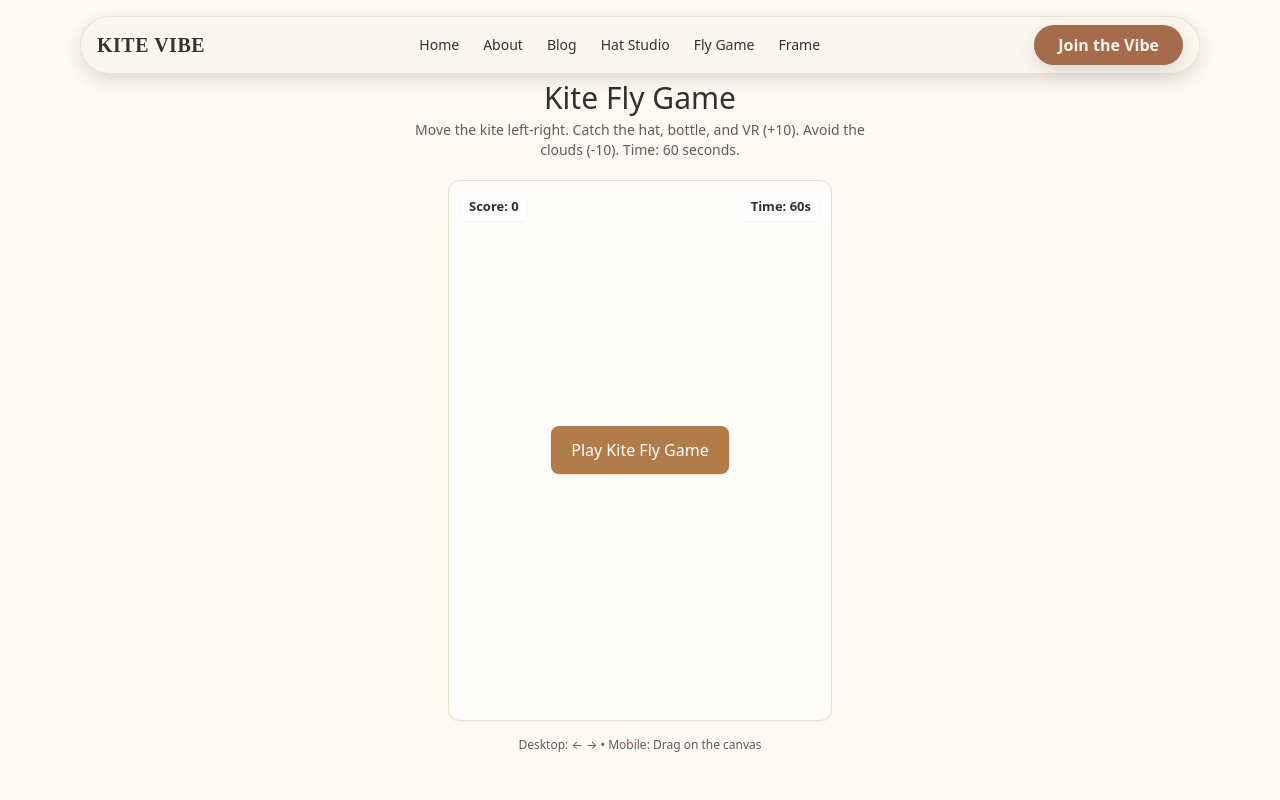
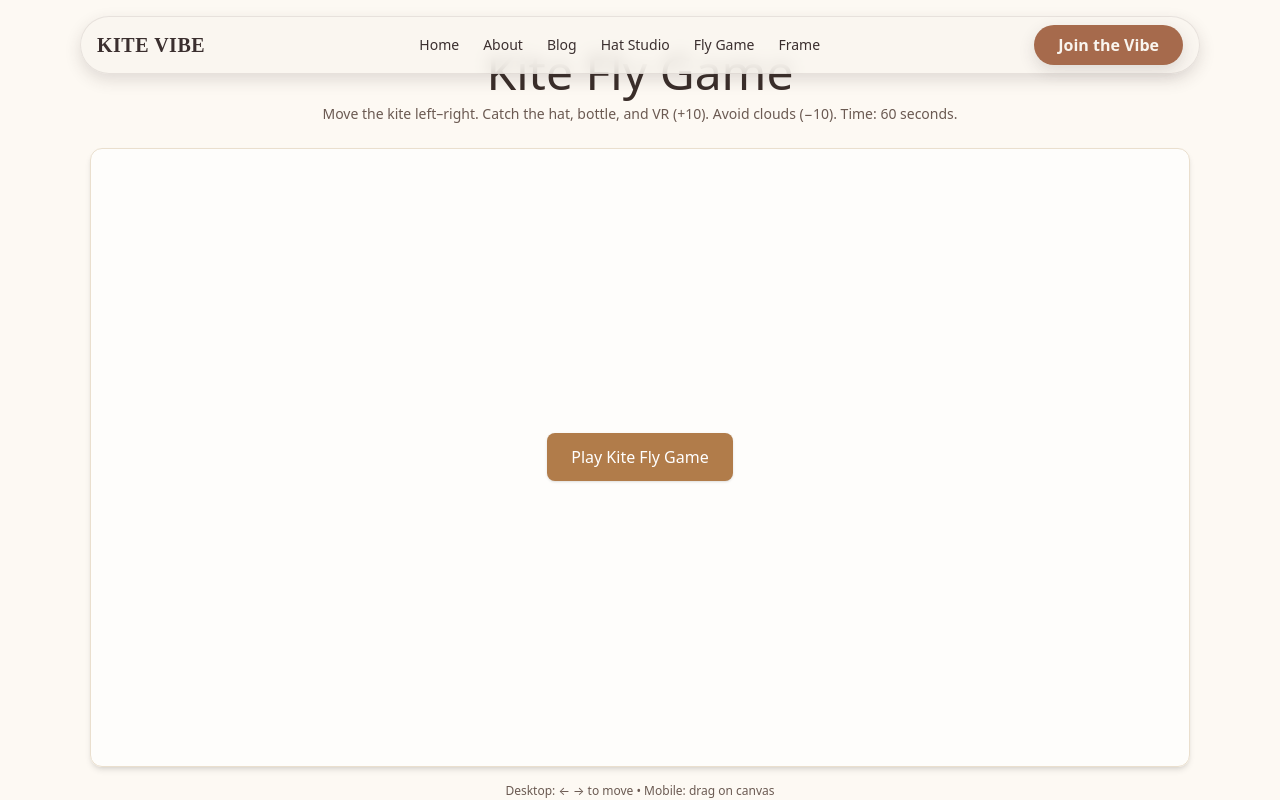
Before and after one commit to apdsdotcom-gif/kitevibe, a Next.js app: page /fly-game in a window 1280 px wide. Shown: the top 800 px of the page. Built offline with nearby package versions, Linux system fonts and the light colour scheme.

Commit message:
Update page.tsx

```diff
--- a/app/fly-game/page.tsx
+++ b/app/fly-game/page.tsx
@@ -18,11 +18,12 @@ type SpawnedItem = {
 };
 
 const GAME_SECONDS = 60;
-const BASE_WIDTH = 420;
-const BASE_HEIGHT = 600; // lebih pendek biar nyaman di HP
+const BASE_WIDTH = 960; // wider layout
+const BASE_HEIGHT = 540; // 16:9 aspect ratio
 
 export default function KiteFlyGamePage() {
   const canvasRef = useRef<HTMLCanvasElement | null>(null);
+
   const kiteImgRef = useRef<HTMLImageElement | null>(null);
   const hatImgRef = useRef<HTMLImageElement | null>(null);
   const bottleImgRef = useRef<HTMLImageElement | null>(null);
@@ -49,6 +50,7 @@ export default function KiteFlyGamePage() {
   const rafRef = useRef<number | null>(null);
   const lastTsRef = useRef<number | null>(null);
   const countdownRef = useRef<number | null>(null);
+
   const dprRef = useRef(1);
   const draggingRef = useRef(false);
 
@@ -58,12 +60,16 @@ export default function KiteFlyGamePage() {
     new Promise<void>((resolve) => {
       const kite = new Image();
       kite.src = "/images/kite.png";
+
       const hat = new Image();
       hat.src = "/images/hat.png";
+
       const bottle = new Image();
       bottle.src = "/images/bottle.png";
+
       const vr = new Image();
       vr.src = "/images/vr.png";
+
       let loaded = 0;
       const onLoad = () => {
         loaded += 1;
@@ -75,6 +81,7 @@ export default function KiteFlyGamePage() {
           resolve();
         }
       };
+
       kite.onload = onLoad;
       hat.onload = onLoad;
       bottle.onload = onLoad;
@@ -84,10 +91,12 @@ export default function KiteFlyGamePage() {
   const fitCanvasToParent = () => {
     const canvas = canvasRef.current;
     if (!canvas) return;
+
     const parent = canvas.parentElement!;
     const parentW = parent.clientWidth;
-    const targetW = Math.min(parentW, 520);
+    const targetW = Math.min(parentW, 1100);
     const targetH = (targetW / BASE_WIDTH) * BASE_HEIGHT;
+
     const dpr = window.devicePixelRatio || 1;
     dprRef.current = dpr;
     canvas.style.width = `${targetW}px`;
@@ -102,20 +111,20 @@ export default function KiteFlyGamePage() {
     g.addColorStop(1, "#F5E2CC");
     ctx.fillStyle = g;
     ctx.fillRect(0, 0, w, h);
+
     ctx.beginPath();
     ctx.arc(w * 0.15, h * 0.18, 80, 0, Math.PI * 2);
     ctx.fillStyle = "rgba(255, 220, 170, 0.35)";
     ctx.fill();
   };
 
-  // 🩶 Awan putih semi abu
   const drawCloud = (ctx: CanvasRenderingContext2D, x: number, y: number, scale = 1) => {
     ctx.save();
     ctx.translate(x, y);
     ctx.scale(scale, scale);
     ctx.fillStyle = "rgba(255,255,255,0.9)";
-    ctx.strokeStyle = "rgba(180,180,180,0.4)";
-    ctx.lineWidth = 1;
+    ctx.strokeStyle = "#d6d3d1";
+    ctx.lineWidth = 1.5;
     const blob = (bx: number, by: number, r: number) => {
       ctx.beginPath();
       ctx.arc(bx, by, r, 0, Math.PI * 2);
@@ -132,31 +141,35 @@ export default function KiteFlyGamePage() {
     ctx.restore();
   };
 
-  const rectsOverlap = (a: any, b: any) =>
+  const rectsOverlap = (a: { x: number; y: number; w: number; h: number }, b: { x: number; y: number; w: number; h: number }) =>
     !(a.x + a.w < b.x || a.x > b.x + b.w || a.y + a.h < b.y || a.y > b.y + b.h);
 
   const spawnGood = () => {
     const types: GoodType[] = ["hat", "bottle", "vr"];
     const goodType = types[Math.floor(Math.random() * types.length)];
-    const w = 44, h = 44;
+    const w = 44;
+    const h = 44;
     itemsRef.current.push({
       kind: "good",
       goodType,
       x: Math.random() * (BASE_WIDTH - w),
       y: -h - 10,
-      w, h,
+      w,
+      h,
       vy: 90 + Math.random() * 70,
       swingPhase: Math.random() * Math.PI * 2,
     });
   };
 
   const spawnCloud = () => {
-    const w = 64, h = 40;
+    const w = 64;
+    const h = 40;
     itemsRef.current.push({
       kind: "cloud",
       x: Math.random() * (BASE_WIDTH - w),
       y: -h - 10,
-      w, h,
+      w,
+      h,
       vy: 60 + Math.random() * 40,
       swingPhase: Math.random() * Math.PI * 2,
     });
@@ -186,24 +199,30 @@ export default function KiteFlyGamePage() {
     if (!canvas) return;
     const ctx = canvas.getContext("2d");
     if (!ctx) return;
+
     const dpr = dprRef.current;
     const w = (canvas.width / dpr) | 0;
     const h = (canvas.height / dpr) | 0;
+
     const last = lastTsRef.current ?? ts;
     const dt = Math.min(0.034, (ts - last) / 1000);
     lastTsRef.current = ts;
+
     ctx.save();
     ctx.scale(dpr, dpr);
     drawBackground(ctx, w, h);
+
     const t = ts / 1000;
     for (let i = 0; i < 3; i++) {
-      const cx = ((t * 12 + i * 140) % (w + 160)) - 80;
+      const cx = ((t * 12 + i * 200) % (w + 160)) - 80;
       const cy = 60 + i * 50;
       drawCloud(ctx, cx, cy, 1 + i * 0.08);
     }
-    const speed = 200;
+
+    const speed = 250;
     kiteVX.current = (movingRight.current ? speed : 0) - (movingLeft.current ? speed : 0);
     kiteX.current = clamp(kiteX.current + kiteVX.current * dt, 8, BASE_WIDTH - kiteW.current - 8);
+
     lastSpawnGood.current += dt;
     lastSpawnCloud.current += dt;
     if (lastSpawnGood.current > 0.7) {
@@ -214,17 +233,26 @@ export default function KiteFlyGamePage() {
       lastSpawnCloud.current = 0;
       spawnCloud();
     }
+
     const items = itemsRef.current;
     for (let i = items.length - 1; i >= 0; i--) {
       const it = items[i];
       const sway = Math.sin((it.swingPhase ?? 0) + t * 2) * (it.kind === "good" ? 10 : 6);
       it.y += it.vy * dt;
       it.x = clamp(it.x + sway * dt, 0, BASE_WIDTH - it.w);
+
       if (it.kind === "good") {
         const img =
-          it.goodType === "hat" ? hatImgRef.current : it.goodType === "bottle" ? bottleImgRef.current : vrImgRef.current;
+          it.goodType === "hat"
+            ? hatImgRef.current
+            : it.goodType === "bottle"
+            ? bottleImgRef.current
+            : vrImgRef.current;
         if (img) ctx.drawImage(img, it.x, it.y, it.w, it.h);
-      } else drawCloud(ctx, it.x, it.y, 0.9);
+      } else {
+        drawCloud(ctx, it.x, it.y, 0.9);
+      }
+
       const kiteRect = { x: kiteX.current, y: kiteY.current, w: kiteW.current, h: kiteH.current };
       const itemRect = { x: it.x, y: it.y, w: it.w, h: it.h };
       if (rectsOverlap(kiteRect, itemRect)) {
@@ -233,23 +261,30 @@ export default function KiteFlyGamePage() {
         items.splice(i, 1);
         continue;
       }
+
       if (it.y > BASE_HEIGHT + 60) items.splice(i, 1);
     }
+
     const kiteImg = kiteImgRef.current;
     if (kiteImg) ctx.drawImage(kiteImg, kiteX.current, kiteY.current, kiteW.current, kiteH.current);
+
     ctx.fillStyle = "#3a2e2a";
-    ctx.font = "600 16px Poppins";
+    ctx.font = "600 16px Poppins, system-ui, sans-serif";
     ctx.fillText(`Score: ${score}`, 16, 28);
     ctx.textAlign = "right";
     ctx.fillText(`Time: ${timeLeft}s`, w - 16, 28);
+    ctx.textAlign = "left";
+
     ctx.restore();
+
     if (running && !gameOver) rafRef.current = requestAnimationFrame(tick);
   };
 
   useEffect(() => {
     fitCanvasToParent();
-    window.addEventListener("resize", fitCanvasToParent);
-    return () => window.removeEventListener("resize", fitCanvasToParent);
+    const onResize = () => fitCanvasToParent();
+    window.addEventListener("resize", onResize);
+    return () => window.removeEventListener("resize", onResize);
   }, []);
 
   useEffect(() => {
@@ -258,6 +293,7 @@ export default function KiteFlyGamePage() {
 
   useEffect(() => {
     if (!running || gameOver) return;
+
     if (countdownRef.current) clearInterval(countdownRef.current);
     countdownRef.current = window.setInterval(() => {
       setTimeLeft((t) => {
@@ -265,14 +301,17 @@ export default function KiteFlyGamePage() {
           clearInterval(countdownRef.current!);
           setRunning(false);
           setGameOver(true);
-          setBadge(computeBadge(score));
+          const b = computeBadge(score);
+          setBadge(b);
           return 0;
         }
         return t - 1;
       });
     }, 1000) as unknown as number;
+
     lastTsRef.current = null;
     rafRef.current = requestAnimationFrame(tick);
+
     return () => {
       if (rafRef.current) cancelAnimationFrame(rafRef.current);
       if (countdownRef.current) clearInterval(countdownRef.current);
@@ -298,11 +337,11 @@ export default function KiteFlyGamePage() {
 
   const handlePointerDown = (e: React.PointerEvent<HTMLCanvasElement>) => {
     draggingRef.current = true;
-    e.currentTarget.setPointerCapture(e.pointerId);
+    (e.currentTarget as HTMLElement).setPointerCapture(e.pointerId);
   };
   const handlePointerUp = (e: React.PointerEvent<HTMLCanvasElement>) => {
     draggingRef.current = false;
-    e.currentTarget.releasePointerCapture(e.pointerId);
+    (e.currentTarget as HTMLElement).releasePointerCapture(e.pointerId);
   };
   const handlePointerMove = (e: React.PointerEvent<HTMLCanvasElement>) => {
     if (!draggingRef.current) return;
@@ -324,37 +363,27 @@ export default function KiteFlyGamePage() {
   const playAgain = () => startGame();
 
   return (
-    <main className="min-h-screen flex flex-col items-center justify-start px-4 pt-20 pb-8 bg-[#FDF9F3]">
-      <div className="mx-auto max-w-[480px] w-full">
-        <h1 className="text-center font-playfair text-3xl text-[#3a2e2a] mb-1">Kite Fly Game</h1>
-        <p className="text-center text-sm text-[#6b5a52] mb-5">
-          Move the kite left-right. Catch the hat, bottle, and VR (+10). Avoid the clouds (-10). Time: 60 seconds.
+    <main className="min-h-screen px-4 py-12 bg-[#FDF9F3] flex flex-col items-center">
+      <h1 className="font-playfair text-4xl md:text-5xl text-[#3a2e2a] mb-2">Kite Fly Game</h1>
+      <p className="text-sm text-[#6b5a52] mb-6 text-center">
+        Move the kite left–right. Catch the hat, bottle, and VR (+10). Avoid clouds (−10). Time: 60 seconds.
       </p>
 
-        <div className="relative rounded-xl shadow-sm border border-[#eadfce] bg-white/70 p-2 w-full max-w-sm mx-auto">
-          <div className="absolute top-3 left-3 text-[13px] font-semibold text-[#3a2e2a] bg-white/70 rounded px-2 py-1 shadow-sm">
-            Score: {score}
-          </div>
-          <div className="absolute top-3 right-3 text-[13px] font-semibold text-[#3a2e2a] bg-white/70 rounded px-2 py-1 shadow-sm">
-            Time: {timeLeft}s
-          </div>
-
-          <div className="w-full flex justify-center">
+      <div className="relative w-full max-w-[1100px] aspect-[16/9] rounded-xl shadow-md border border-[#eadfce] bg-white/70 overflow-hidden">
         <canvas
           ref={canvasRef}
-              className="rounded-lg bg-white/0 touch-none"
+          className="absolute inset-0 w-full h-full touch-none"
           onPointerDown={handlePointerDown}
           onPointerUp={handlePointerUp}
           onPointerCancel={handlePointerUp}
           onPointerMove={handlePointerMove}
         />
-          </div>
 
         {!running && !gameOver && (
           <div className="absolute inset-0 flex items-center justify-center">
             <button
               onClick={startGame}
-                className="px-5 py-3 rounded-lg bg-[#B17C4A] text-white font-medium shadow hover:bg-[#a06e3f] transition"
+              className="px-6 py-3 rounded-lg bg-[#B17C4A] text-white font-medium shadow hover:bg-[#a06e3f]"
             >
               Play Kite Fly Game
             </button>
@@ -362,9 +391,11 @@ export default function KiteFlyGamePage() {
         )}
 
         {gameOver && (
-            <div className="absolute inset-0 flex flex-col items-center justify-center bg-[#FDF9F3]/80 rounded-xl text-center px-4">
+          <div className="absolute inset-0 flex flex-col items-center justify-center bg-[#FDF9F3]/80 text-center rounded-xl">
             <h2 className="font-playfair text-3xl text-[#3a2e2a] mb-2">Game Over</h2>
-              <p className="text-[#53443f] mb-1">Your Score: <span className="font-semibold">{score}</span></p>
+            <p className="text-[#53443f] mb-1">
+              Your Score: <span className="font-semibold">{score}</span>
+            </p>
             <p className="text-[#53443f] mb-4">
               Badge: <span className="font-semibold">{badge ?? computeBadge(score)}</span>
             </p>
@@ -387,8 +418,7 @@ export default function KiteFlyGamePage() {
       </div>
 
       <div className="mt-4 text-center text-xs text-[#6b5a52]">
-          Desktop: ← → • Mobile: Drag on the canvas
-        </div>
+        Desktop: ← → to move • Mobile: drag on canvas
       </div>
     </main>
   );
```
Lines whose indentation alone changed are shown as unchanged.
